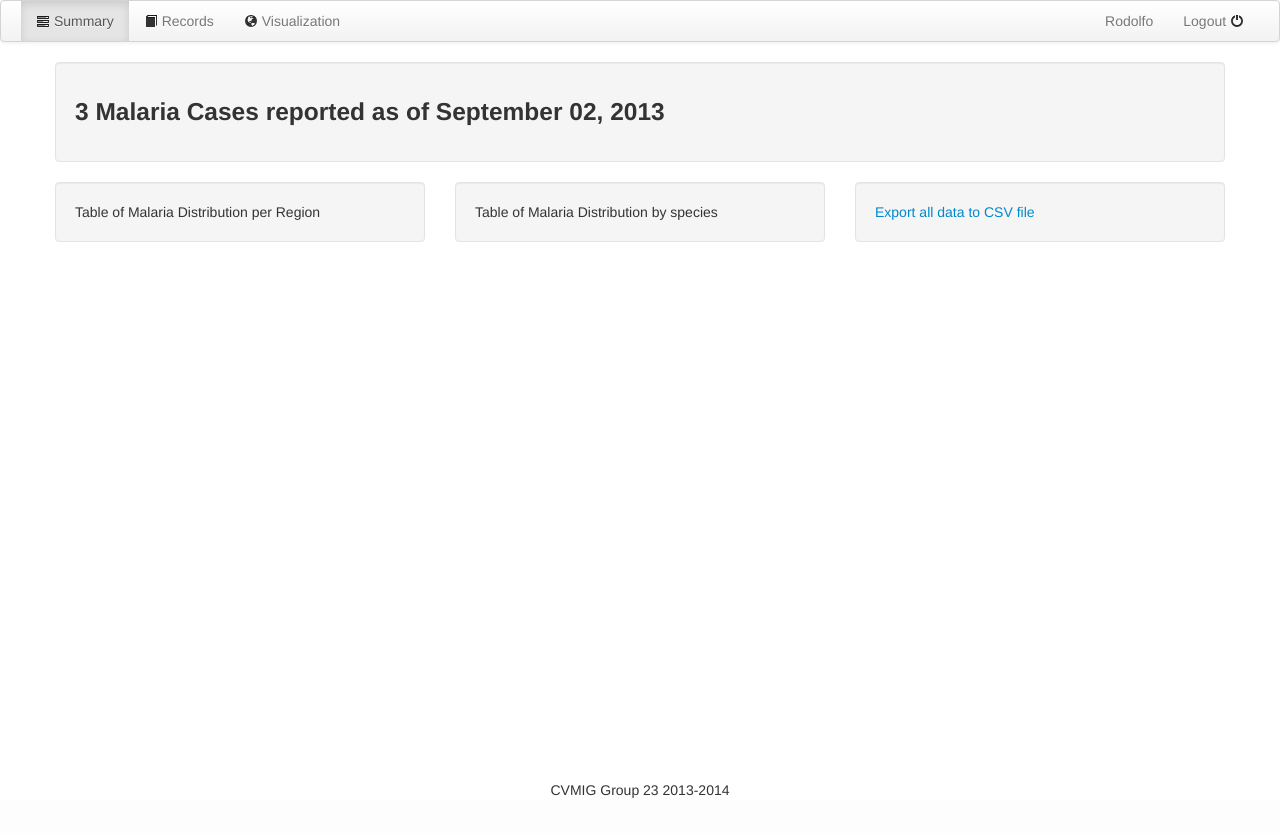
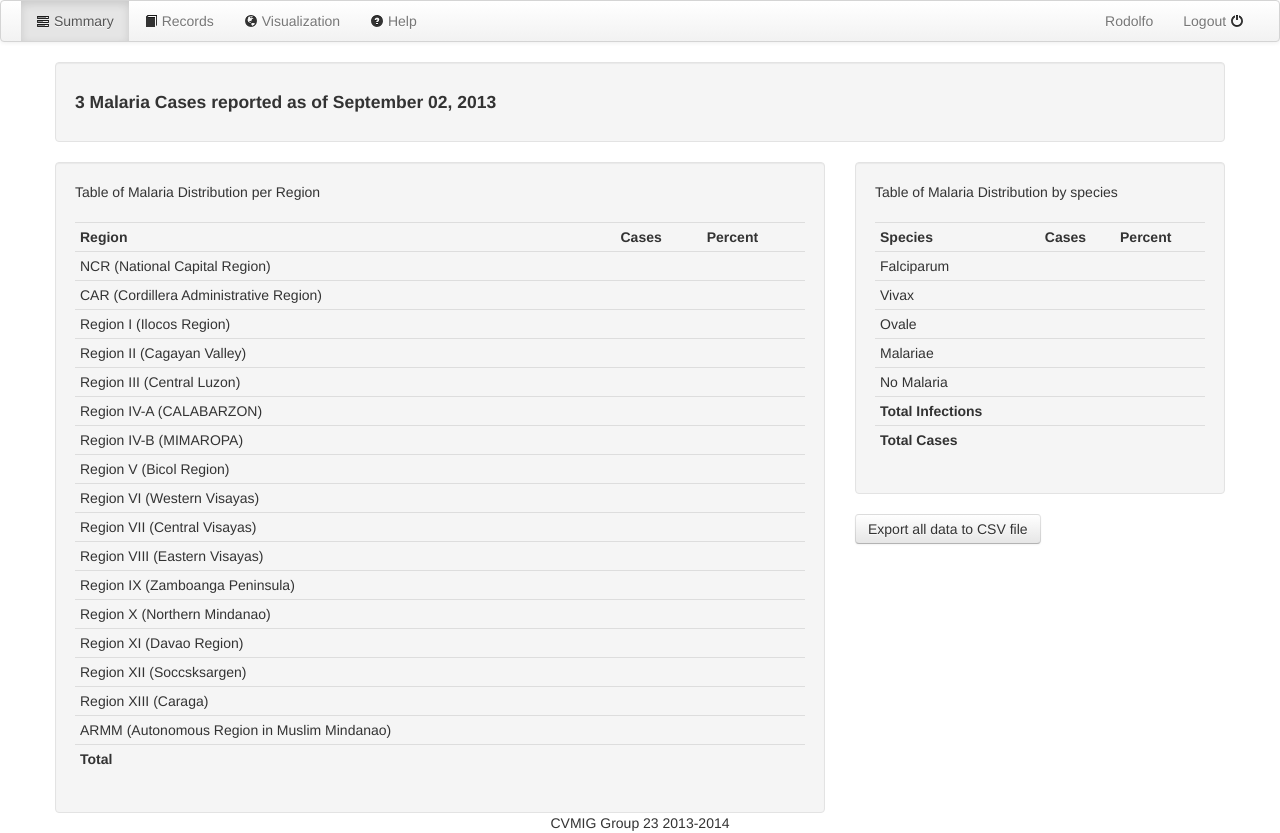
Before and after one commit to kedelaspenas/Malaria-Server, a Flask app: page /dashboard/ in a window 1280 px wide. Before the commit the page ends 798 px from the top, so only its background shows below. Run offline with Flask 2, Linux system fonts and the light colour scheme; a user stored in the database is signed in; data comes from the database, SQL or seed files in the repository; parts of the project's set-up code (start-up, migrations or seed data) failed here and were passed over; some libraries are stand-ins or nearby versions.

Commit message:
Added missing template changes

```diff
--- a/serveus/templates/dashboard.html
+++ b/serveus/templates/dashboard.html
@@ -49,6 +49,7 @@
 						<li class="active"><a href="#"><i class="icon-tasks"></i> Summary</a></li>
 						<li><a href="/records"><i class="icon-book"></i> Records</a></li>
 						<li><a href="/map"><i class="icon-globe"></i> Visualization</a></li>
+                        <li><a href="#" id="help" data-toggle="popover"><i class="icon-question-sign"></i> Help</a></li>
 					</ul>
 
 					<ul class="nav pull-right">
@@ -61,24 +62,50 @@
 		</div>
 		<div class="container">
 		<div class="well">
-			<h3>{{ cases|length }} Malaria Cases reported as of {{ date }}</h3>
+			<h4>{{ cases|length }} Malaria Cases reported as of {{ date }}</h4>
 			<p>
 			</p>
 		</div>
 		<div class="row-fluid">
-			<div class="well span4">Table of Malaria Distribution per Region
+			<div class="well span8">
+            Table of Malaria Distribution per Region
+            <br><br>
+            <table class="table table-condensed">
+            <tr><th>Region<th>Cases<th>Percent
+            {% for i in regionList %}<tr><td>{{ i }}<td><td>{% endfor %}
+            <tr><th>Total<td><td>
+            </table>
 			</div>
-			<div class="well span4">
-			Table of Malaria Distribution by species
+            <div class="span4">
+                <div class="well span12">
+                Table of Malaria Distribution by species
+                <br><br>
+                <table class="table table-condensed">
+                <tr><th>Species<th>Cases<th>Percent
+                {% for i in malariaList %}<tr><td>{{ i }}<td><td>{% endfor %}
+                <tr><th>Total Infections<td><td>
+                <tr><th>Total Cases<td><td>
+                </table>
+                </div>
+
+                <a class="btn" href="#">Export all data to CSV file</a>
+
 			</div>
-			<div class="well span4">
-			<a class="" href="#">Export all data to CSV file</a>
-			</div>
+
 		</div>
 		</div>
         <div id="footer">CVMIG Group 23 2013-2014</div>
         </div>
 		<script src="/static/js/jquery.js"></script>
 		<script src="/static/js/bootstrap.min.js"></script>
+        <script>
+            $('#help').popover({
+                title: 'Summary Page',
+                placement: 'bottom',
+                html: true,
+                trigger: 'hover',
+                content: 'This page displays a quick summary of current malaria distribution. <hr> All case records can also be downloaded by clicking the "Export all data to CSV file" button below.'
+            });
+        </script>
 	</body>
 </html>
```
Also changed, not shown: serveus/templates/case.html (+10 -1 lines), serveus/templates/index.html (+17 -7 lines), serveus/templates/map.html (+12 -2 lines), serveus/templates/records.html (+17 -5 lines), serveus/templates/recovery.html (added).
